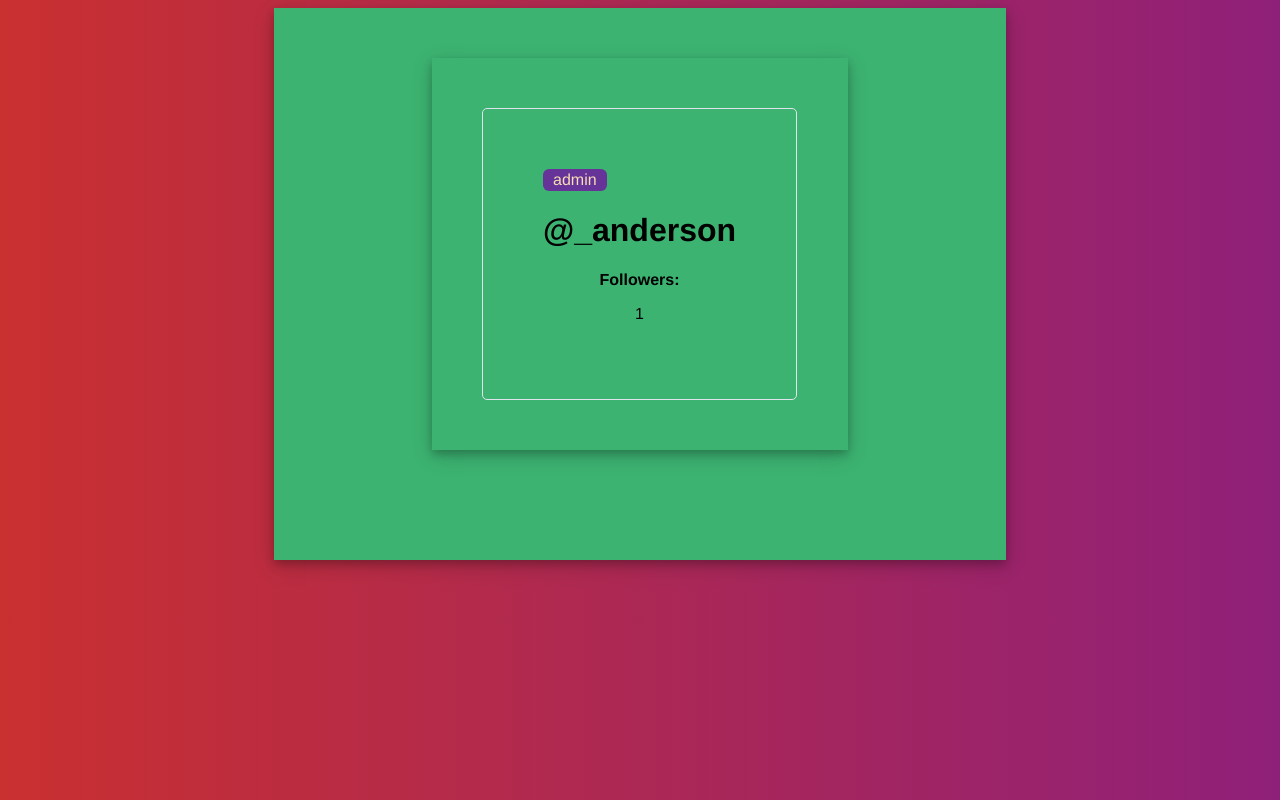
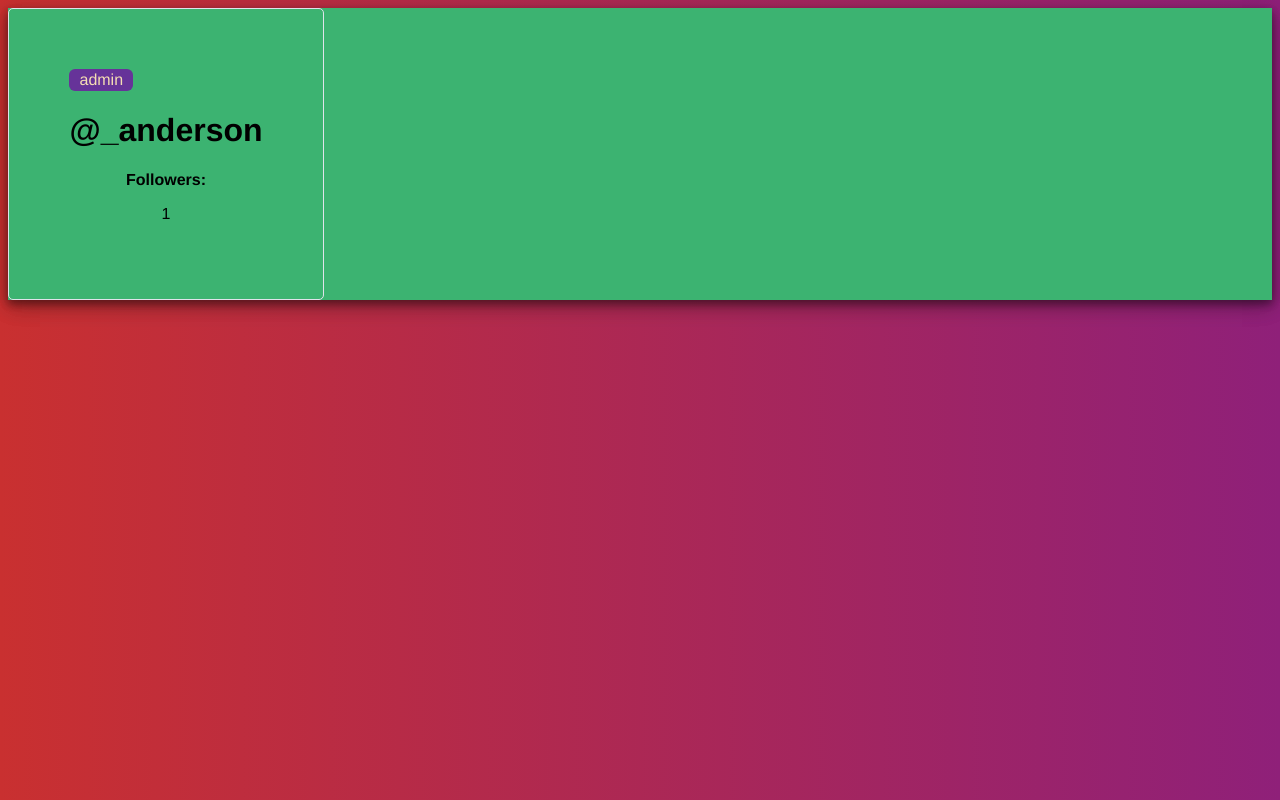
Before and after one commit to andersoncharle/cryptostar, a Vue app: page / in a window 1280 px wide. Built offline with nearby package versions, Linux system fonts and the light colour scheme.

Commit message:
user profile admin badges changes

```diff
--- a/src/App.vue
+++ b/src/App.vue
@@ -20,14 +20,14 @@ body {
 }
 #app {
   box-shadow: 0 4px 8px 0 rgba(0, 0, 0, 0.2), 0 6px 20px 0 rgba(0, 0, 0, 0.19);
-  padding: 50px;
-  width: 50%;
+  /*padding: 50px;*/
+  /*width: 50%;*/
   background-color: MediumSeaGreen;
   font-family: Avenir, Helvetica, Arial, sans-serif;
   -webkit-font-smoothing: antialiased;
   -moz-osx-font-smoothing: grayscale;
-  text-align: center;
-  /*color: ghostwhite;*/
-  margin: 0 auto 60px;
+  /*text-align: center;*/
+  /*!*color: ghostwhite;*!*/
+  /*margin: 0 auto 60px;*/
 }
 </style>
```
